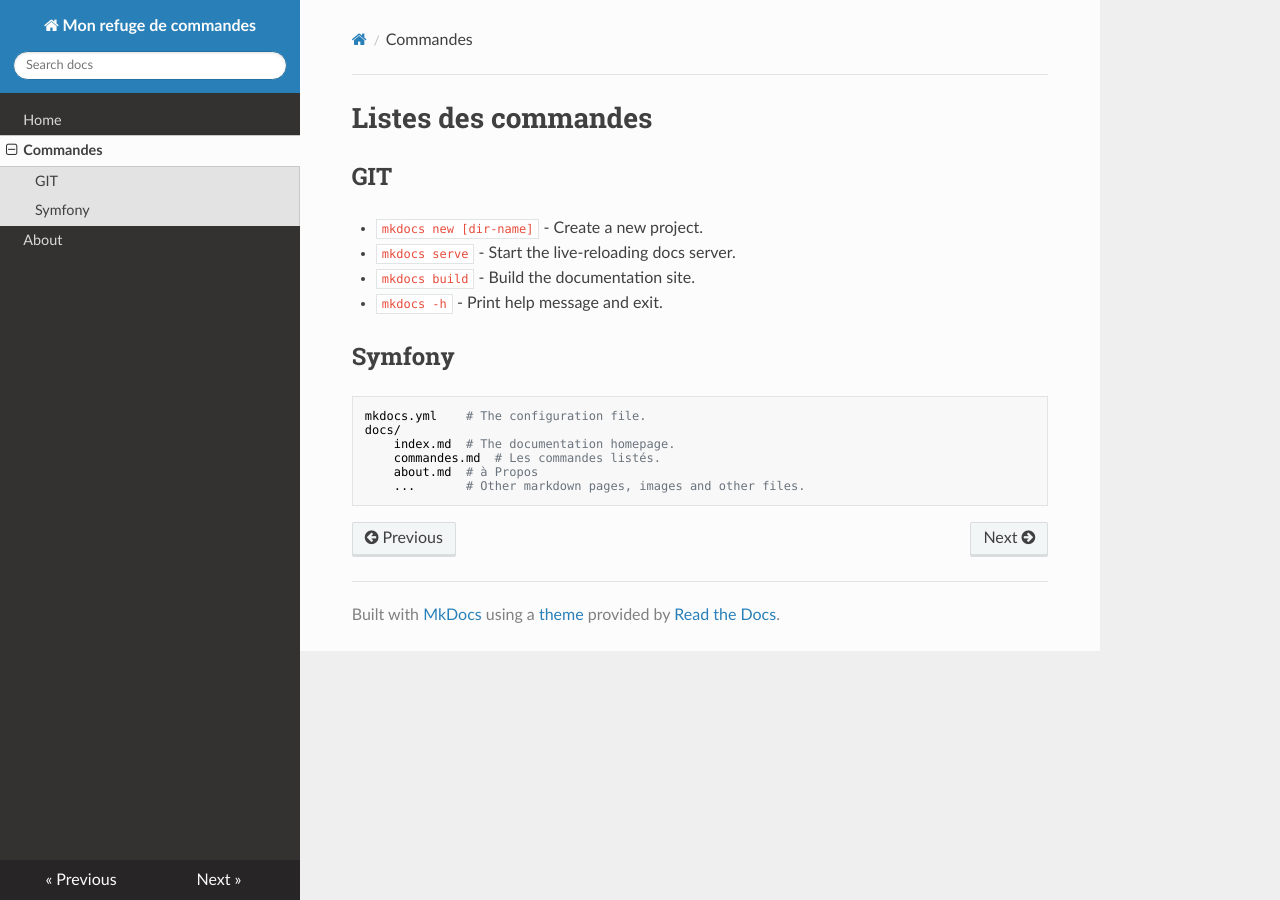
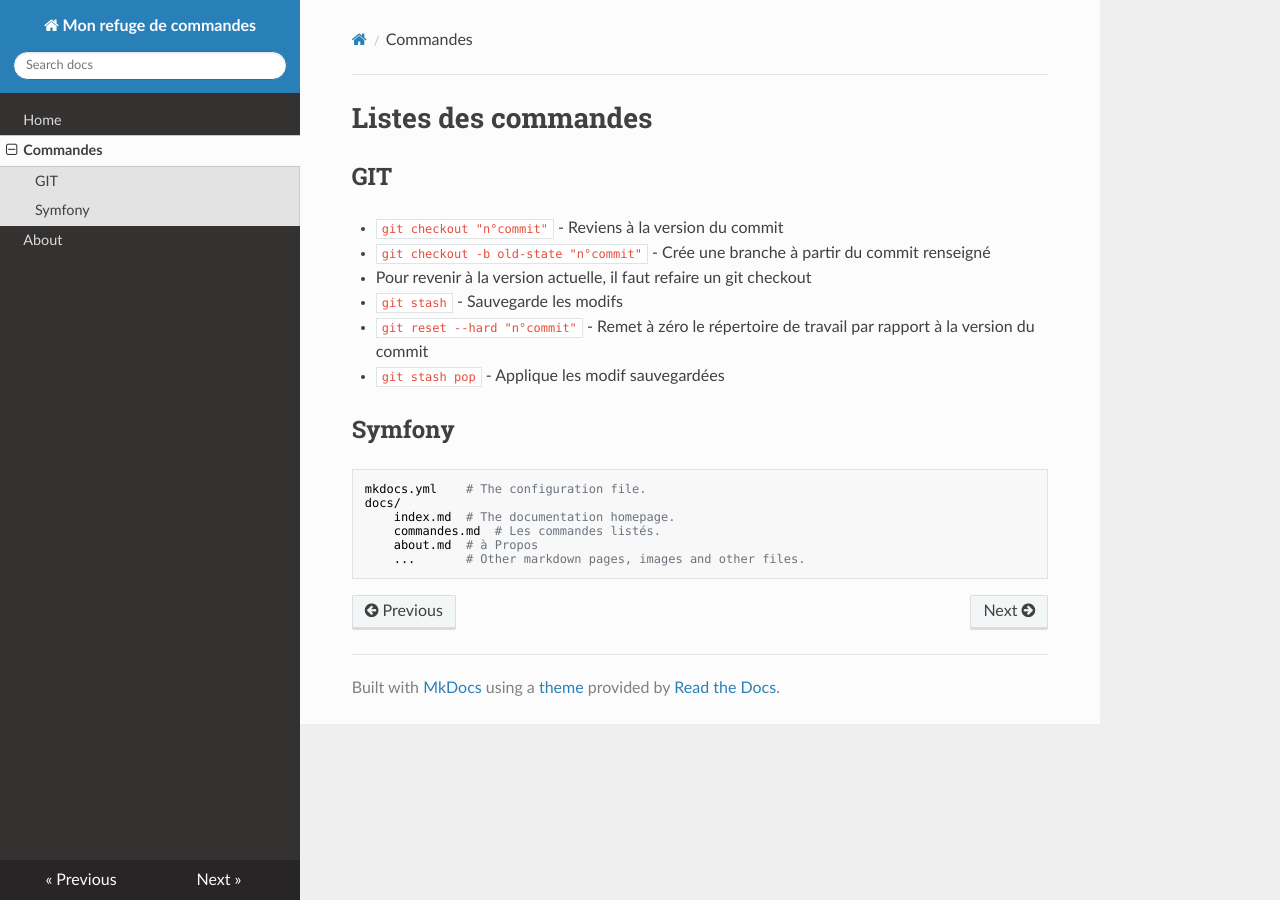
Before and after one commit to Totchino/rucksackCommand, an MkDocs documentation site: the page built from docs/commandes.md, in a window 1280 px wide. Built offline with MkDocs 1.6.1, drawn with Linux system fonts in a browser that asks for light colours; nearby versions of some CDN libraries.

Commit message:
Ajout commandes git

```diff
--- a/docs/commandes.md
+++ b/docs/commandes.md
@@ -3,10 +3,13 @@
 
 ## GIT
 
-* `mkdocs new [dir-name]` - Create a new project.
-* `mkdocs serve` - Start the live-reloading docs server.
-* `mkdocs build` - Build the documentation site.
-* `mkdocs -h` - Print help message and exit.
+* `git checkout "n°commit"` - Reviens à la version du commit
+* `git checkout -b old-state "n°commit" ` - Crée une branche à partir du commit renseigné
+* Pour revenir à la version actuelle, il faut refaire un git checkout
+* `git stash` - Sauvegarde les modifs
+* `git reset --hard "n°commit"` - Remet à zéro le répertoire de travail par rapport à la version du commit
+* `git stash pop` - Applique les modif sauvegardées
+
 
 ## Symfony
 
```
